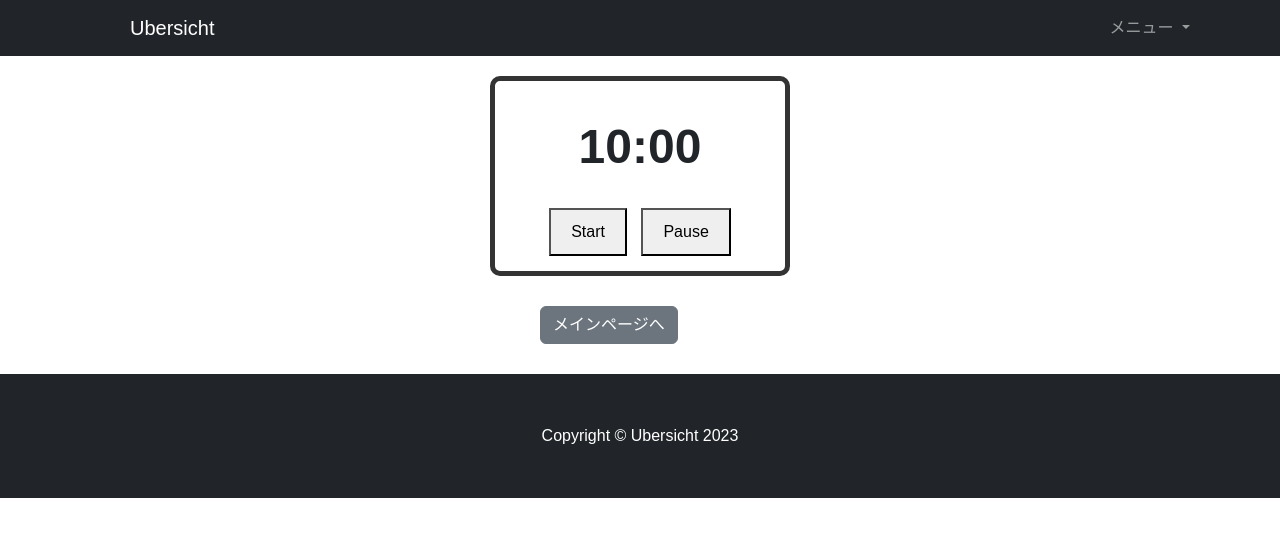
After one commit to ICDCyborg/ubersicht, a Django app: page /timer/ in a window 1280 px wide. The commit adds this page. Shown: the top 537 px of the page. Run offline with Django 4.2, Linux system fonts and the light colour scheme; some libraries are stand-ins or nearby versions.

Commit message:
feat: timer.html

```diff
--- /dev/null
+++ b/todo/static/css/timer.css
@@ -0,0 +1,19 @@
+body {
+    font-family: Arial, sans-serif;
+}
+
+.countdown {
+    text-align: center;
+}
+
+#timer {
+    font-size: 48px;
+    font-weight: bold;
+    margin: 20px 0;
+}
+
+button {
+    font-size: 16px;
+    padding: 10px 20px;
+    margin: 5px;
+}
--- /dev/null
+++ b/todo/static/js/timer.js
@@ -0,0 +1,55 @@
+document.addEventListener("DOMContentLoaded", function () {
+    const timerDisplay = document.getElementById("timer");
+    const timerWrapper = document.getElementById("timer-wrapper");
+    const startButton = document.getElementById("start");
+    const pauseButton = document.getElementById("pause");
+    const alarmSound = document.getElementById("alarm");
+
+    let countdown;
+    let isPaused = true;
+    let remainingTime = 0; // 残り時間を追加
+
+    // クエリパラメータからタイマーの分数を取得
+    const urlParams = new URLSearchParams(window.location.search);
+    const initialMinutes = parseInt(urlParams.get("timer")) || 10;
+    timerDisplay.textContent = `${String(initialMinutes).padStart(2, '0')}:00`;
+
+    function startTimer(minutes) {
+        isPaused = false;
+        timerWrapper.style.backgroundColor = "white"; // 背景色を白色に設定
+
+        // タイマーが再開される場合、現在の残り時間を使用
+        const endTime = Date.now() + (remainingTime || minutes * 60 * 1000);
+
+        function updateTimer() {
+            remainingTime = endTime - Date.now();
+
+            if (remainingTime <= 0) {
+                clearInterval(countdown);
+                timerDisplay.textContent = "00:00";
+                alarmSound.play();
+            } else {
+                const minutes = Math.floor(remainingTime / 1000 / 60);
+                const seconds = Math.floor((remainingTime / 1000) % 60);
+                timerDisplay.textContent = `${String(minutes).padStart(2, '0')}:${String(seconds).padStart(2, '0')}`;
+            }
+        }
+
+        updateTimer();
+        countdown = setInterval(updateTimer, 1000);
+    }
+
+    startButton.addEventListener("click", function () {
+        if (isPaused) {
+            startTimer(initialMinutes);
+        }
+    });
+
+    pauseButton.addEventListener("click", function () {
+        if (!isPaused) {
+            clearInterval(countdown);
+            isPaused = true;
+            timerWrapper.style.backgroundColor = "lightyellow"; // 背景色を薄い黄色に設定
+        }
+    });
+});
--- a/todo/templates/base.html
+++ b/todo/templates/base.html
@@ -11,6 +11,7 @@
         <link rel="icon" type="image/x-icon" href="{% static 'assets/favicon.ico' %}" />
         <!-- Core theme CSS (includes Bootstrap)-->
         <link href="{% static 'css/styles.css' %}" rel="stylesheet" />
+        {% block style %}{% endblock style %}
     </head>
     <body>
         <style>
--- /dev/null
+++ b/todo/templates/timer.html
@@ -0,0 +1,30 @@
+{% extends 'base.html' %}
+{% load static %}
+{% block style %}
+<link rel="stylesheet" type="text/css" href="{% static 'css/timer.css' %}">
+<style>
+    /* 枠のスタイルを追加 */
+    #timer-wrapper {
+        border: 5px solid #333;
+        border-radius: 10px;
+        padding: 10px;
+        text-align: center;
+        background-color: white;
+        width: 300px;
+        margin: 20px auto;
+    }
+</style>
+{% endblock style %}
+{% block content %}
+<div id="timer-wrapper">
+    <div id="timer">00:00</div>
+    <button id="start">Start</button>
+    <button id="pause">Pause</button>
+</div>
+<div style="margin: 30px auto; width:200px;">
+    <a href="{% url 'todo:main' %}" class="btn btn-secondary">メインページへ</a>
+</div>
+
+<audio id="alarm" src="{% static 'sound/Clock-Alarm03-01(Mid-Loop).mp3' %}" preload="auto"></audio>
+<script src="{% static 'js/timer.js' %}"></script>
+{% endblock content %}
--- a/todo/templates/todo_detail.html
+++ b/todo/templates/todo_detail.html
@@ -71,7 +71,7 @@
         {% endif %}
     </div><br>
     {% if not todo.is_completed %}
-    <form action="timer/" method="post" class="my-4">
+    <form action="{% url 'todo:timer' %}" method="get" class="my-4">
         {% csrf_token %}
         <input type="number" name="timer" value={{todo.timer}} id="id_timer">
         分タイマー
--- a/todo/urls.py
+++ b/todo/urls.py
@@ -26,4 +26,5 @@ urlpatterns = [
     path('record/add/done/', RecordAddView.as_view(), name='record_add'),
     path('record/<int:pk>', RecordListView.as_view(), name='record_list'),
     path('record/delete/<int:pk>', record_delete, name='record_delete'),
+    path('timer/', TimerView.as_view(), name='timer'),
 ]
--- a/todo/views.py
+++ b/todo/views.py
@@ -329,3 +329,6 @@ def pin_todo(request, pk):
     print('pin!!!'+todo.title+str(todo.state))
     todo.save()
     return redirect('todo:main')
+
+class TimerView(TemplateView):
+    template_name = 'timer.html'
```
Also changed, not shown: db.sqlite3, 1 other file.
